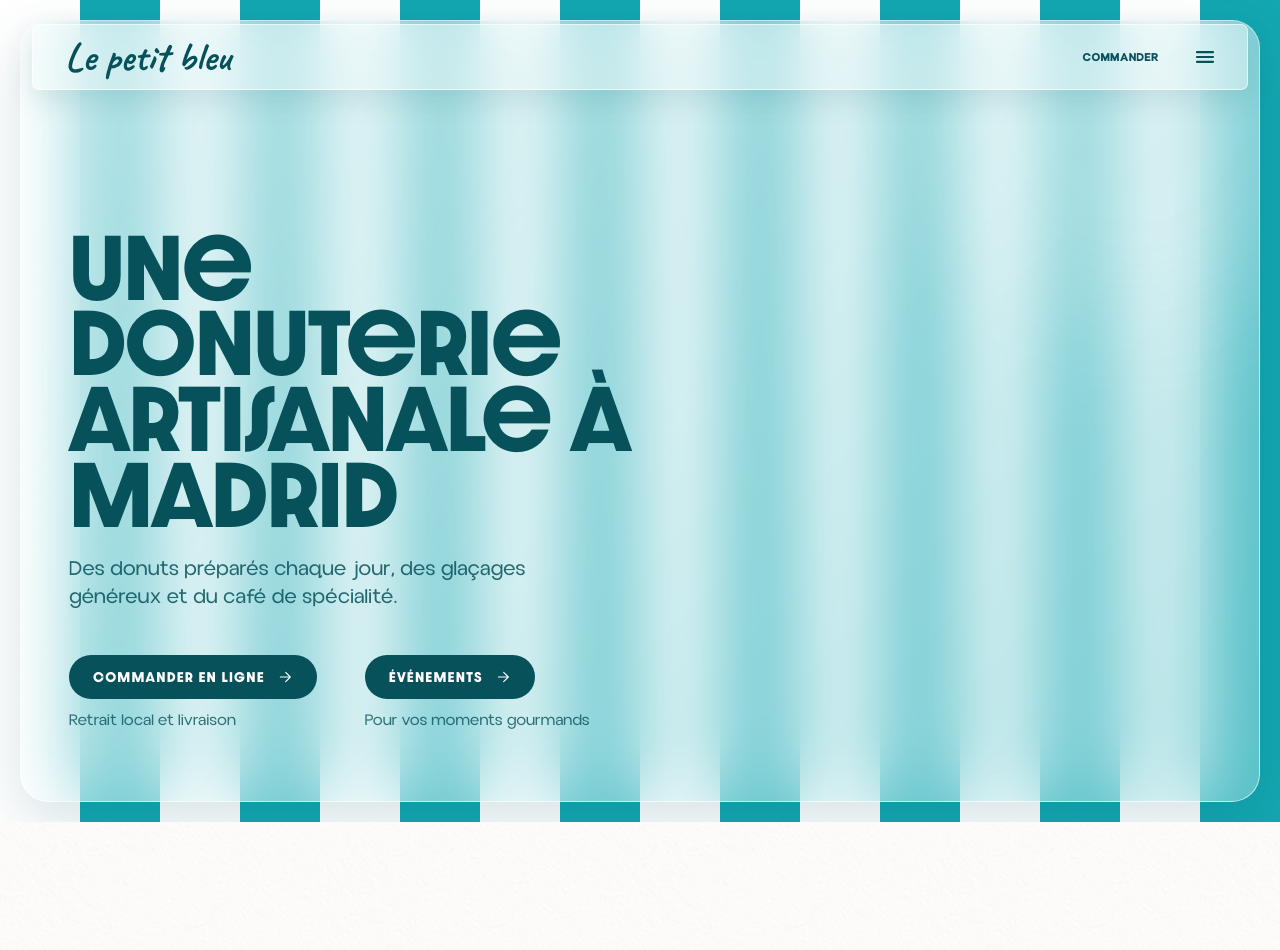
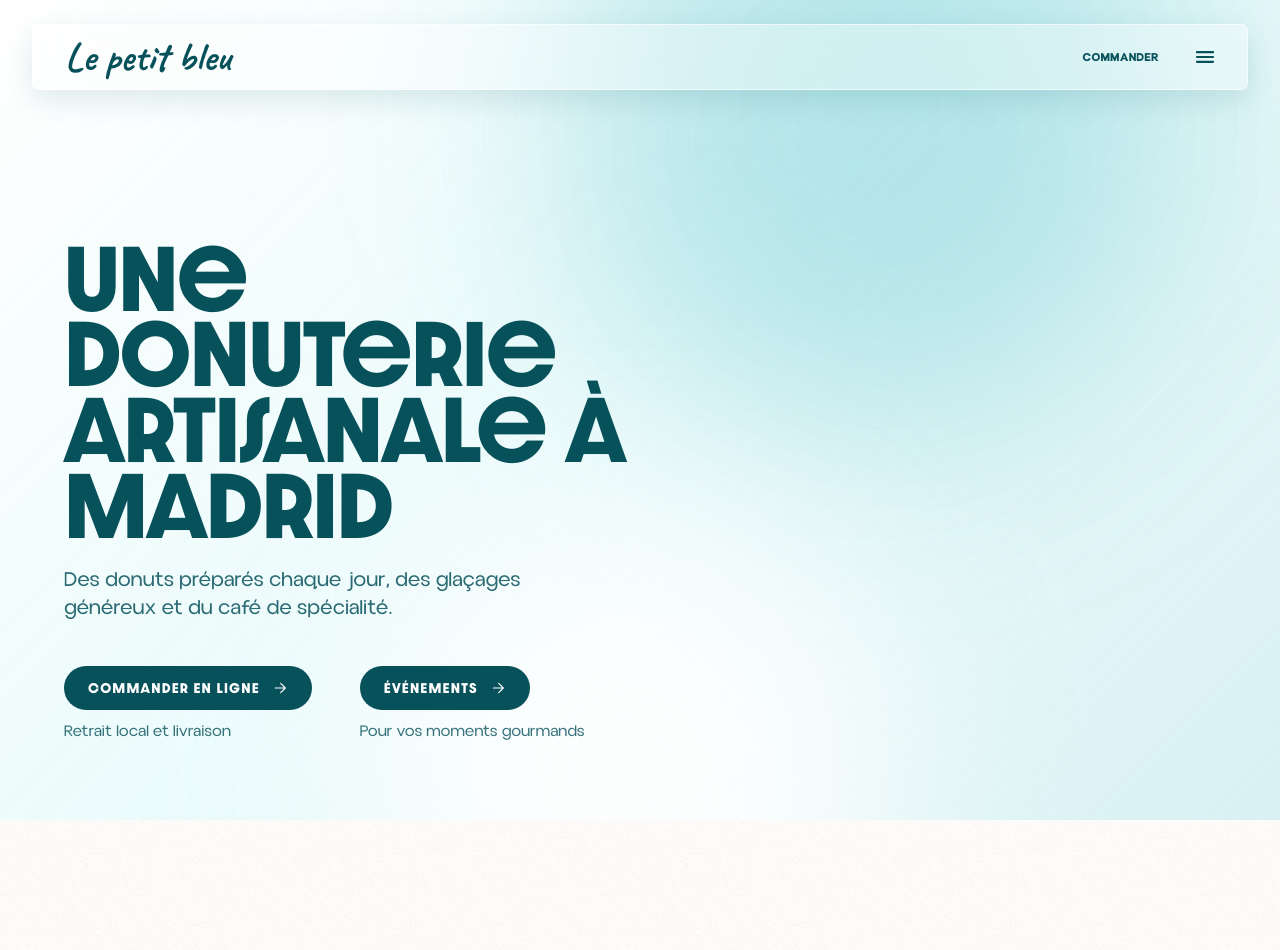
Before and after one commit to claudinesite/donuterie, a Next.js app: page / in a window 1280 px wide. Shown: the top 950 px of the page. Built offline with nearby package versions, Linux system fonts and the light colour scheme; a web font is replaced by a local one.

Commit message:
design: make hero fully glassy

```diff
--- a/src/components/sites/madie-es-a92149a5/root-8a5edab2/HeroSection.tsx
+++ b/src/components/sites/madie-es-a92149a5/root-8a5edab2/HeroSection.tsx
@@ -28,20 +28,23 @@ function HeroAction({
 export function HeroSection() {
   return (
     <section
-      className="relative min-h-[720px] overflow-hidden bg-[repeating-linear-gradient(90deg,#ffffff_0,#ffffff_80px,#13A7B2_80px,#13A7B2_160px)] p-2 sm:min-h-[760px] sm:p-4 lg:min-h-[820px] lg:p-5"
+      className="relative isolate min-h-[720px] overflow-hidden bg-white/55 backdrop-blur-[48px] sm:min-h-[760px] lg:min-h-[820px]"
       id="inicio"
     >
-      <div className="relative min-h-[704px] overflow-hidden rounded-[18px] border border-white/60 bg-white/[0.32] shadow-[0_20px_55px_rgba(7,81,91,0.16)] backdrop-blur-2xl sm:min-h-[728px] sm:rounded-[24px] lg:min-h-[780px] lg:rounded-[28px]">
       <div
         aria-hidden="true"
-          className="absolute inset-0 bg-[linear-gradient(135deg,rgba(255,255,255,0.32),rgba(255,255,255,0.06)_52%,rgba(19,167,178,0.12))]"
+        className="absolute inset-0 -z-20 bg-[linear-gradient(135deg,rgba(255,255,255,0.76),rgba(222,248,249,0.58)_45%,rgba(19,167,178,0.16))]"
       />
       <div
         aria-hidden="true"
-          className="absolute -top-32 -right-24 size-[440px] rounded-full bg-white/20 blur-3xl"
+        className="absolute -top-48 right-[8%] -z-10 size-[620px] rounded-full bg-[#13A7B2]/25 blur-[110px]"
+      />
+      <div
+        aria-hidden="true"
+        className="absolute -bottom-56 left-[28%] -z-10 size-[540px] rounded-full bg-white/90 blur-[100px]"
       />
 
-        <div className="relative flex min-h-[704px] items-end px-6 pt-32 pb-10 sm:min-h-[728px] sm:px-10 sm:pt-36 sm:pb-12 lg:min-h-[780px] lg:px-12 lg:pt-40 lg:pb-[72px]">
+      <div className="relative flex min-h-[720px] items-end px-6 pt-32 pb-12 sm:min-h-[760px] sm:px-10 sm:pt-36 sm:pb-14 lg:min-h-[820px] lg:px-16 lg:pt-40 lg:pb-20">
         <div className="max-w-[690px] text-left text-[#07515B]">
           <h1 className="max-w-[620px] font-heading text-[44px] leading-[0.97] font-bold tracking-[-0.02em] sm:text-[62px] lg:text-[78px]">
             Une donuterie artisanale à Madrid
@@ -65,7 +68,6 @@ export function HeroSection() {
           </div>
         </div>
       </div>
-      </div>
     </section>
   );
 }
```
Lines whose indentation alone changed are shown as unchanged.
